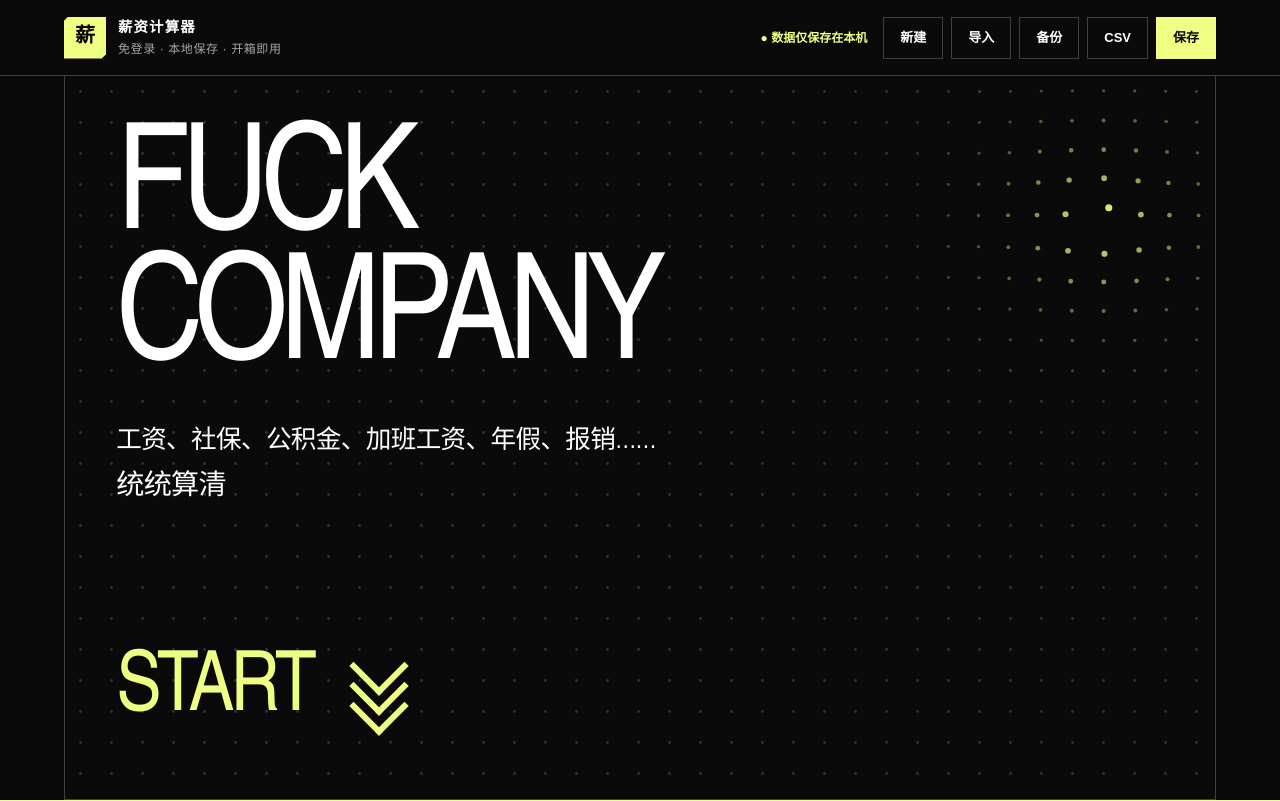
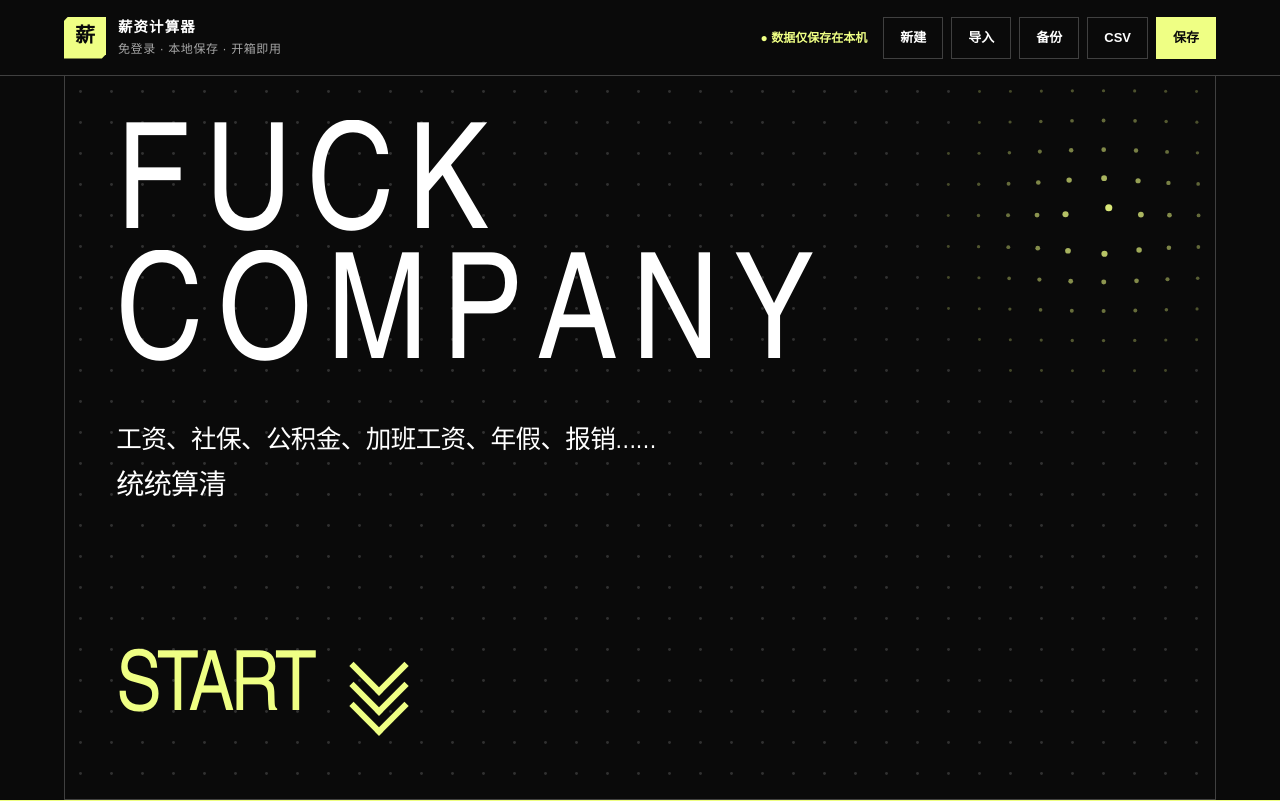
Before and after one commit to KUN8964/Wage-Arrears-Calculator, a Next.js app: page / in a window 1280 px wide. Shown: the top 801 px of the page. Built offline with nearby package versions, Linux system fonts and the light colour scheme.

Commit message:
增加首页逐字入场动效

```diff
--- a/app/page.tsx
+++ b/app/page.tsx
@@ -18,6 +18,7 @@ import { addCalendarDays as addDays, addCalendarMonths as addMonths, automaticDo
 import { claimOptions, defaultRule, defaultSetup, type Claim, type DoublePayRule, type FlowStep, type LegacyQuickSetup, type QuestionIssue, type QuickSetup, type RightsPlan, type Row, type SocialRates } from "./calculator-model";
 import { generateMonthlyLedger } from "./monthly-ledger-calculator.mjs";
 import { DotGridBackground } from "./dot-grid-background";
+import { SplitText } from "./split-text";
 
 type TerminationNoticeReason = keyof typeof TERMINATION_NOTICE_REASONS;
 type TerminationNoticeRight = keyof typeof TERMINATION_NOTICE_RIGHTS;
@@ -501,7 +502,7 @@ export default function Home() {
 
     {flowStep==="basic"&&<section className="hero hero-dot-banner">
       <DotGridBackground />
-      <div className="hero-copy"><h1 aria-label="工资、社保、公积金、加班工资、年假、报销，统统算清"><span className="hero-slogan" aria-hidden="true"><span>FUCK</span><span>COMPANY</span></span><span className="hero-claims">工资、社保、公积金、加班工资、年假、报销……</span><em>统统算清</em></h1><div className="hero-actions"><a className="hero-primary" href="#calculator" aria-label="开始测算"><span className="hero-start-label"><b>START</b></span><span className="hero-start-arrows" aria-hidden="true"><i></i><i></i><i></i></span></a></div></div>
+      <div className="hero-copy"><h1 aria-label="工资、社保、公积金、加班工资、年假、报销，统统算清"><SplitText className="hero-slogan" lines={["FUCK", "COMPANY"]} /><span className="hero-claims">工资、社保、公积金、加班工资、年假、报销……</span><em>统统算清</em></h1><div className="hero-actions"><a className="hero-primary" href="#calculator" aria-label="开始测算"><span className="hero-start-label"><b>START</b></span><span className="hero-start-arrows" aria-hidden="true"><i></i><i></i><i></i></span></a></div></div>
     </section>}
 
     <section className="quick-card guided-card" id="calculator">
--- /dev/null
+++ b/app/split-text.tsx
@@ -0,0 +1,24 @@
+import type { CSSProperties } from "react";
+
+type SplitTextProps = {
+  className?: string;
+  lines: readonly string[];
+};
+
+type SplitCharacterStyle = CSSProperties & {
+  "--split-index": number;
+};
+
+export function SplitText({ className = "", lines }: SplitTextProps) {
+  let characterIndex = 0;
+
+  return <span className={`split-text ${className}`.trim()} aria-hidden="true">
+    {lines.map((line, lineIndex) => <span className="split-text-line" key={`${line}-${lineIndex}`}>
+      {Array.from(line).map((character) => {
+        const index = characterIndex++;
+        const style: SplitCharacterStyle = { "--split-index": index };
+        return <span className="split-text-character" style={style} key={`${character}-${index}`}>{character}</span>;
+      })}
+    </span>)}
+  </span>;
+}
--- a/app/vandslab-theme.css
+++ b/app/vandslab-theme.css
@@ -328,11 +328,28 @@
     font-size: clamp(6rem, 11.5vw, 11.5rem);
     font-weight: var(--vd-font-weight-regular);
     line-height: .88;
-    letter-spacing: -.055em;
+    letter-spacing: .1em;
     white-space: nowrap;
-  }
-
-  .hero-slogan > span { display: block; }
+    animation: none;
+  }
+
+  .hero-slogan > .split-text-line {
+    display: block;
+    overflow: clip;
+    padding-block: .08em;
+    margin-block: -.08em;
+  }
+
+  .hero-slogan .split-text-character {
+    display: inline-block;
+    opacity: 0;
+    filter: blur(8px);
+    transform: translate3d(0, .62em, 0) rotateX(-32deg);
+    transform-origin: 50% 100%;
+    animation: vd-split-character-in 720ms var(--vd-ease-out) both;
+    animation-delay: calc(80ms + var(--split-index) * 55ms);
+    will-change: opacity, filter, transform;
+  }
 
   .hero-dot-banner h1 > span.hero-claims {
     max-width: 100%;
@@ -1061,6 +1078,20 @@
 @keyframes vd-word-in {
   from { opacity: 0; transform: translateY(28px); }
   to { opacity: 1; transform: translateY(0); }
+}
+
+@keyframes vd-split-character-in {
+  0% {
+    opacity: 0;
+    filter: blur(8px);
+    transform: translate3d(0, .62em, 0) rotateX(-32deg);
+  }
+  55% { opacity: 1; }
+  100% {
+    opacity: 1;
+    filter: blur(0);
+    transform: translate3d(0, 0, 0) rotateX(0);
+  }
 }
 
 @keyframes vd-object-in {
@@ -1185,7 +1216,7 @@
   .hero-scroll { bottom: var(--vd-space-2); }
   .hero-scroll span { display: none; }
   .hero h1 { font-size: clamp(3.25rem, 19vw, 4.5rem); row-gap: var(--vd-space-2); column-gap: var(--vd-space-2); line-height: 1; }
-  .hero-dot-banner h1 > .hero-slogan { font-size: clamp(4.1rem, 20vw, 5.25rem); }
+  .hero-dot-banner h1 > .hero-slogan { font-size: clamp(3.5rem, 16vw, 4.25rem); }
   .hero-dot-banner h1 > .hero-claims { margin-top: var(--vd-space-4); font-size: clamp(1.05rem, 5.2vw, 1.4rem); line-height: 1.25; }
   .hero-dot-banner h1 > em { font-size: 1.2rem; }
   .hero .eyebrow { margin-bottom: var(--vd-space-6); }
@@ -1229,7 +1260,8 @@
   .hero h1 > span,
   .hero h1 > em,
   .hero h1 .hero-interrupt,
-  .grand-card { animation: none; transform: none; }
+  .grand-card,
+  .hero-slogan .split-text-character { animation: none; filter: none; opacity: 1; transform: none; }
   .app-shell *,
   .app-shell *::before,
   .app-shell *::after { scroll-behavior: auto !important; transition: none !important; }
```
Also changed, not shown: 1 other file (tests, documents, lock files or other folders).
